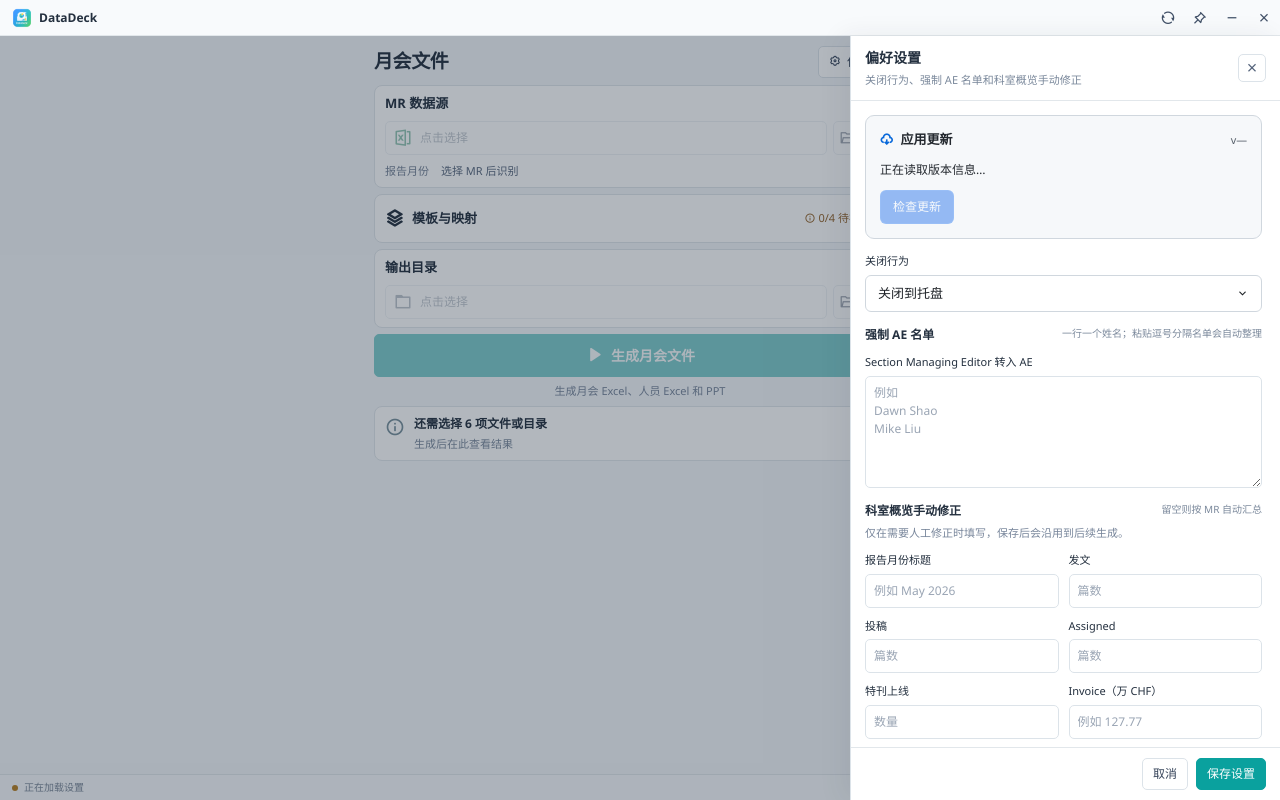
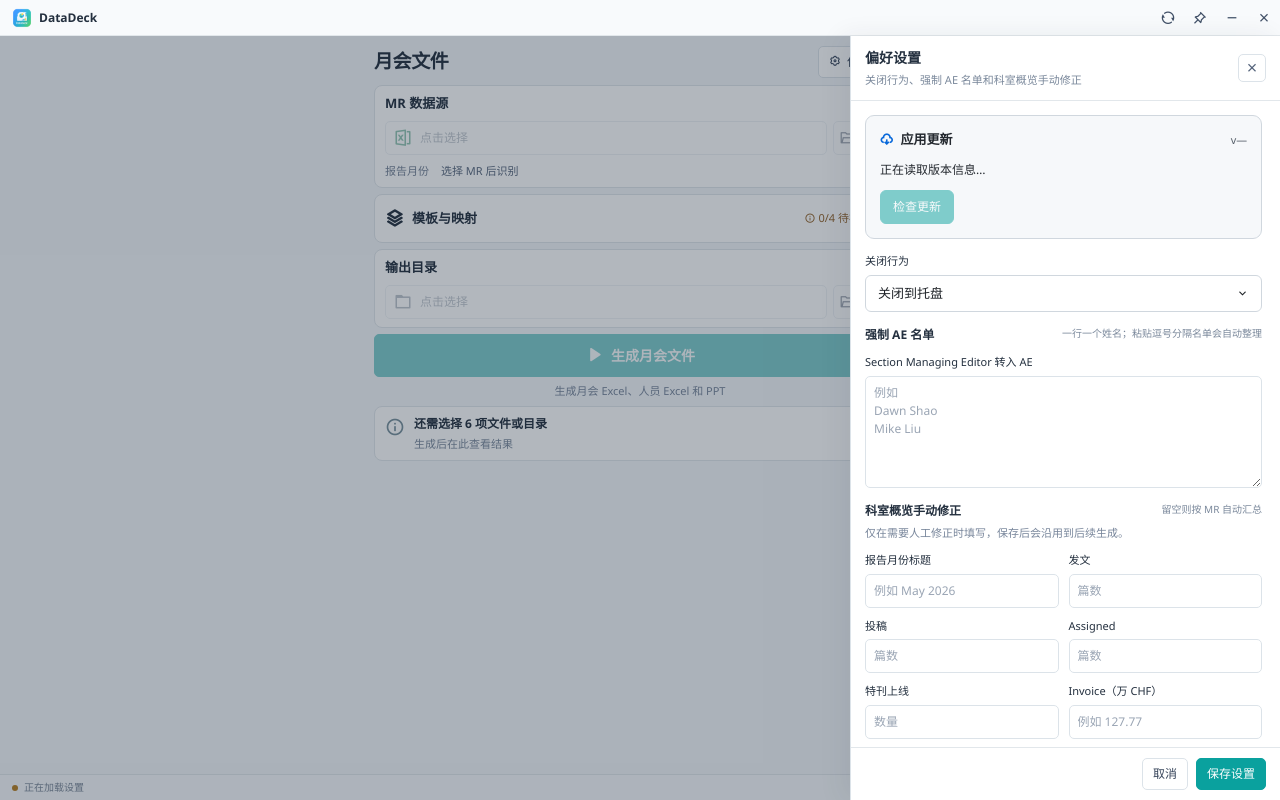
Before and after one commit to CoffeeHouse1122/DataDeck, a Vue app: page / in a window 1280 px wide. Both pictures are taken after a click on the button "偏好设置". Built offline with nearby package versions, Linux system fonts and the light colour scheme; a web font is replaced by a local one.

Commit message:
统一更新按钮与主要按钮配色

```diff
--- a/src/renderer/components/UpdatePanel.vue
+++ b/src/renderer/components/UpdatePanel.vue
@@ -32,8 +32,8 @@ small { color: #57606a; font-variant-numeric: tabular-nums; font-weight: 400; }
 p { margin: 10px 0; font-size: 12px; line-height: 1.7; overflow-wrap: anywhere; }
 .hint { color: #57606a; }
 progress { width: 100%; height: 6px; accent-color: #2f81f7; display: block; margin: 12px 0; }
-button { border: 1px solid #388bfd66; border-radius: 6px; background: #1f6feb; color: #fff; font: inherit; font-size: 12px; padding: 7px 12px; cursor: pointer; }
-button:hover:not(:disabled) { background: #388bfd; }
-button:disabled { opacity: .45; cursor: default; }
-button:focus-visible { outline: 2px solid #79c0ff; outline-offset: 3px; }
+button { border: 1px solid var(--accent, #0aa19e); border-radius: 6px; background: var(--accent, #0aa19e); color: #fff; font: inherit; font-size: 12px; padding: 7px 12px; cursor: pointer; }
+button:hover:not(:disabled) { background: var(--accent-strong, #088784); }
+button:disabled { opacity: .5; cursor: default; }
+button:focus-visible { outline: 2px solid var(--accent, #0aa19e); outline-offset: 2px; }
 </style>
```
